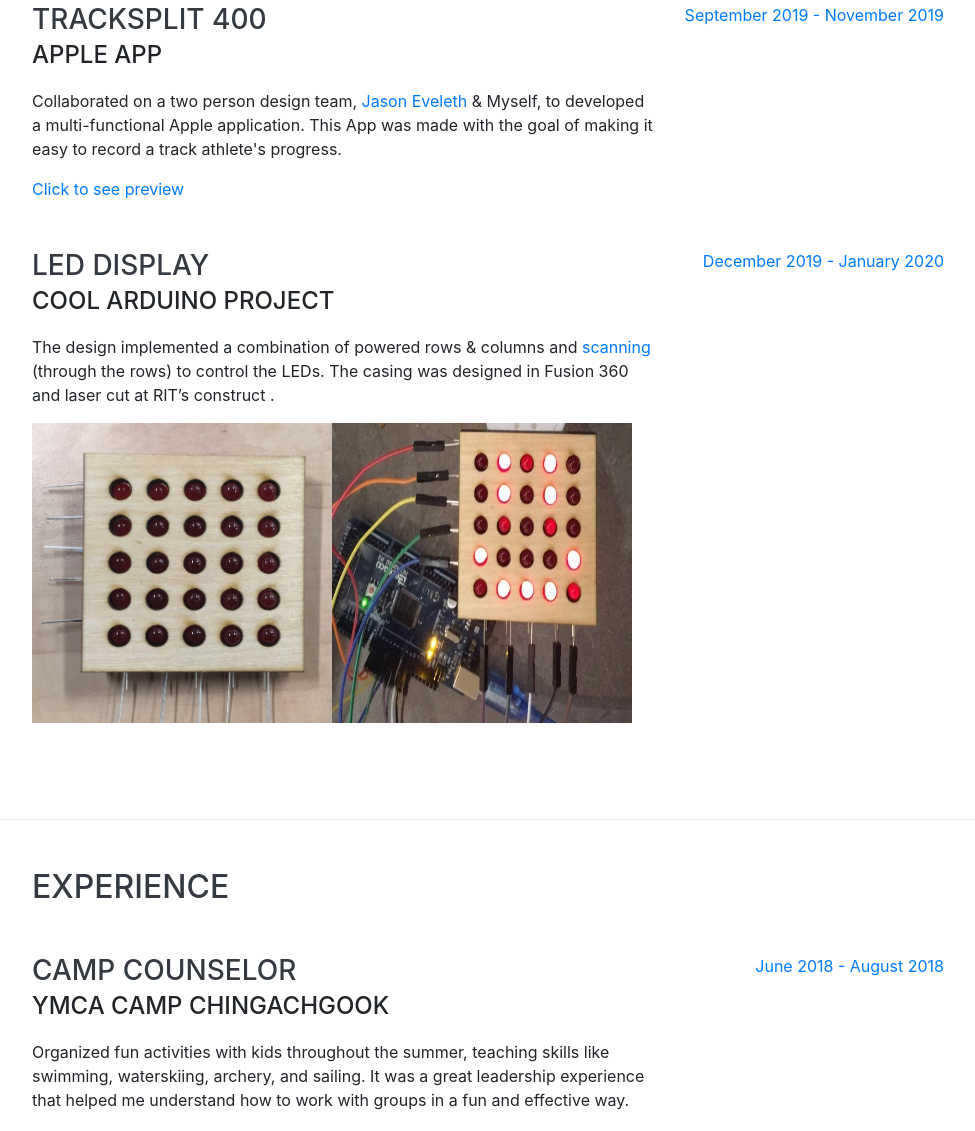
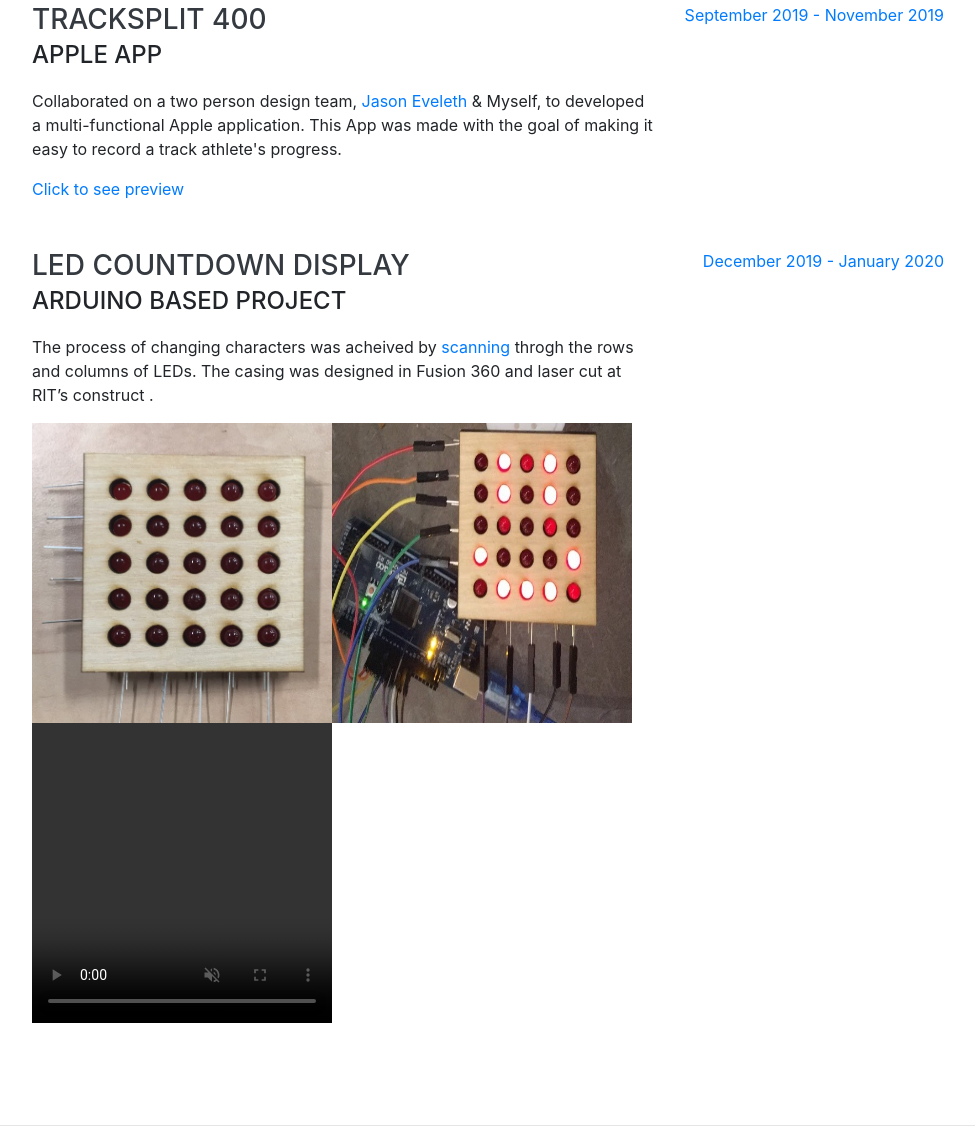
Before and after one commit to BarakBinyamin/BarakBinyamin.github.io-, a website with bundled scripts: page index.html in a window 1280 px wide. Shown: the part 2535-3666 px from the top of the page, without its empty margins (288-1263 px from the left). Built offline with nearby package versions, Linux system fonts and the light colour scheme; a web font is replaced by a local one.

Commit message:
Update index.html

```diff
--- a/index.html
+++ b/index.html
@@ -180,10 +180,10 @@
 
         <div class="resume-item d-flex flex-column flex-md-row justify-content-between mb-5">
           <div class="resume-content">
-            <h3 class="mb-0">Led Display</h3>
-            <div class="subheading mb-3">Cool Arduino Project</div>
-            <p>The design implemented a combination of  powered rows & columns and <a href="https://appelsiini.net/2011/how-does-led-matrix-work/">scanning</a>  (through the rows)  to control the LEDs.  The casing was designed in  Fusion 360 and laser cut at RIT’s construct .</p><img src="img/LED.jpg" alt="Image" height="300" width="300"><img src="img/LED2.jpg" alt="Image" height="300" width="300">
-
+            <h3 class="mb-0">Led Countdown Display</h3>
+            <div class="subheading mb-3">Arduino Based Project</div>
+            <p>The process of changing characters was acheived by <a href="https://appelsiini.net/2011/how-does-led-matrix-work/">scanning</a> throgh the rows and columns of LEDs.  The casing was designed in Fusion 360 and laser cut at RIT’s construct .</p><img src="img/LED.jpg" alt="Image" height="300" width="300"><img src="img/LED2.jpg" alt="Image" height="300" width="300">
+<video width="300" height="300" controls playsinline autoplay muted loop controls muted>
           </div>
           <div class="resume-date text-md-right">
             <span class="text-primary">December 2019 - January 2020</span>
```
